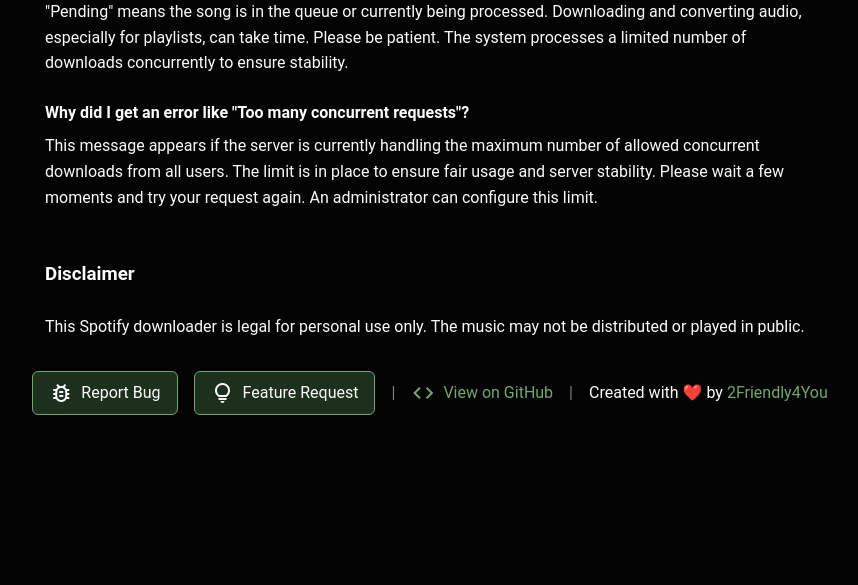
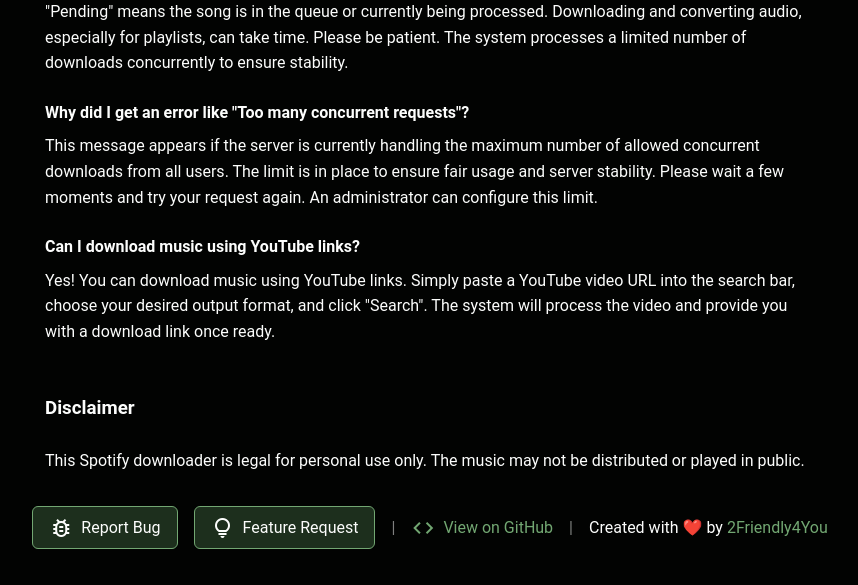
Before and after one commit to 2Friendly4You/SpotifyDownloader, a Flask app: page / in a window 1280 px wide. Shown: the part 1704-2289 px from the top of the page, without its empty margins (210-1068 px from the left). Before the commit the page ends 2119 px from the top, so only its background shows below. Run offline with Flask 3, Linux system fonts and the light colour scheme; data that the repository does not hold is empty; parts of the project's set-up code (start-up, migrations or seed data) failed here and were passed over; some libraries are stand-ins or nearby versions.

Commit message:
feat: Add FAQ entry for downloading music using YouTube links

```diff
--- a/templates/index.html
+++ b/templates/index.html
@@ -136,6 +136,10 @@
                     <p><b>Why did I get an error like "Too many concurrent requests"?</b></p>
                     <p>This message appears if the server is currently handling the maximum number of allowed concurrent downloads from all users. The limit is in place to ensure fair usage and server stability. Please wait a few moments and try your request again. An administrator can configure this limit.</p>
                 </div>
+                <div class="faq-item">
+                    <p><b>Can I download music using YouTube links?</b></p>
+                    <p>Yes! You can download music using YouTube links. Simply paste a YouTube video URL into the search bar, choose your desired output format, and click "Search". The system will process the video and provide you with a download link once ready.</p>
+                </div>
                 <br>
                 <h3>Disclaimer</h3>
                 <p>This Spotify downloader is legal for personal use only. The music may not be distributed or played in
```
